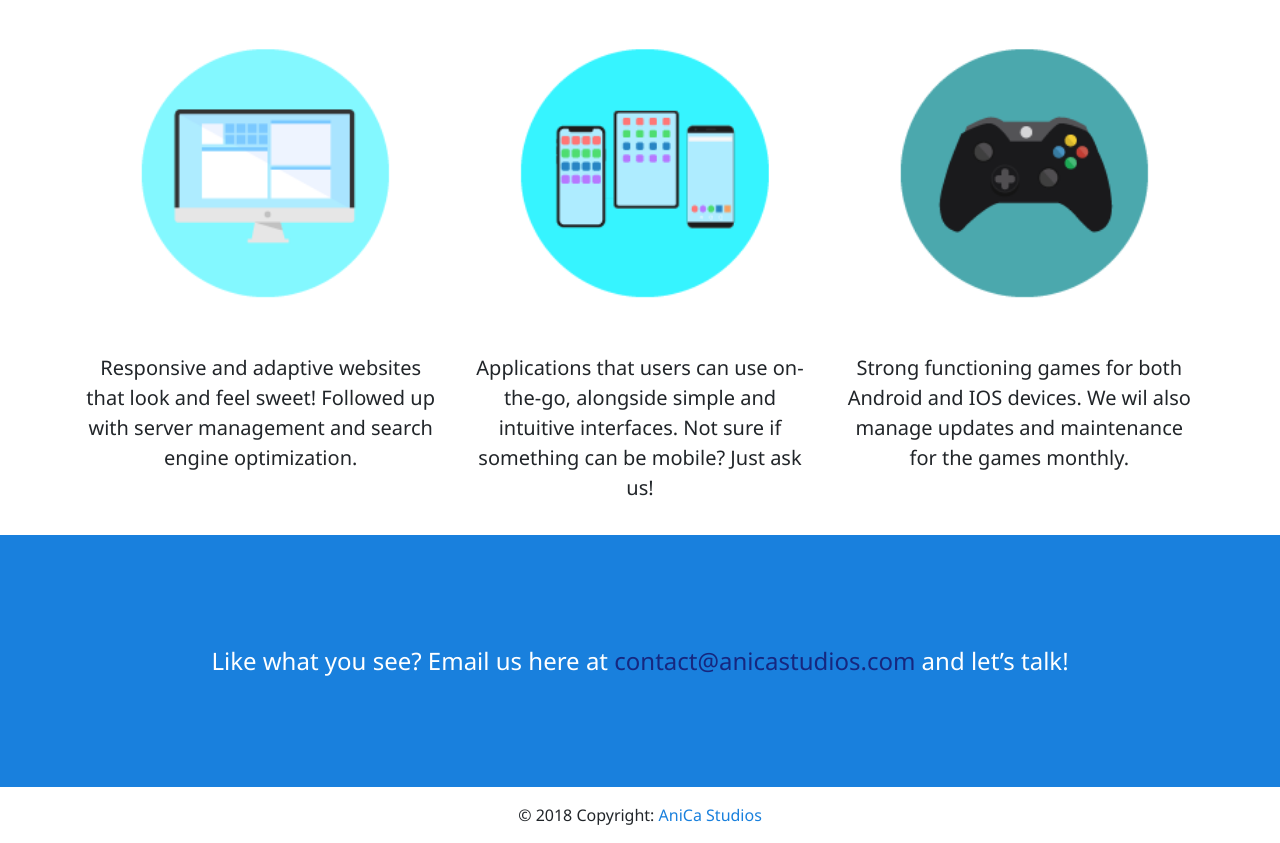
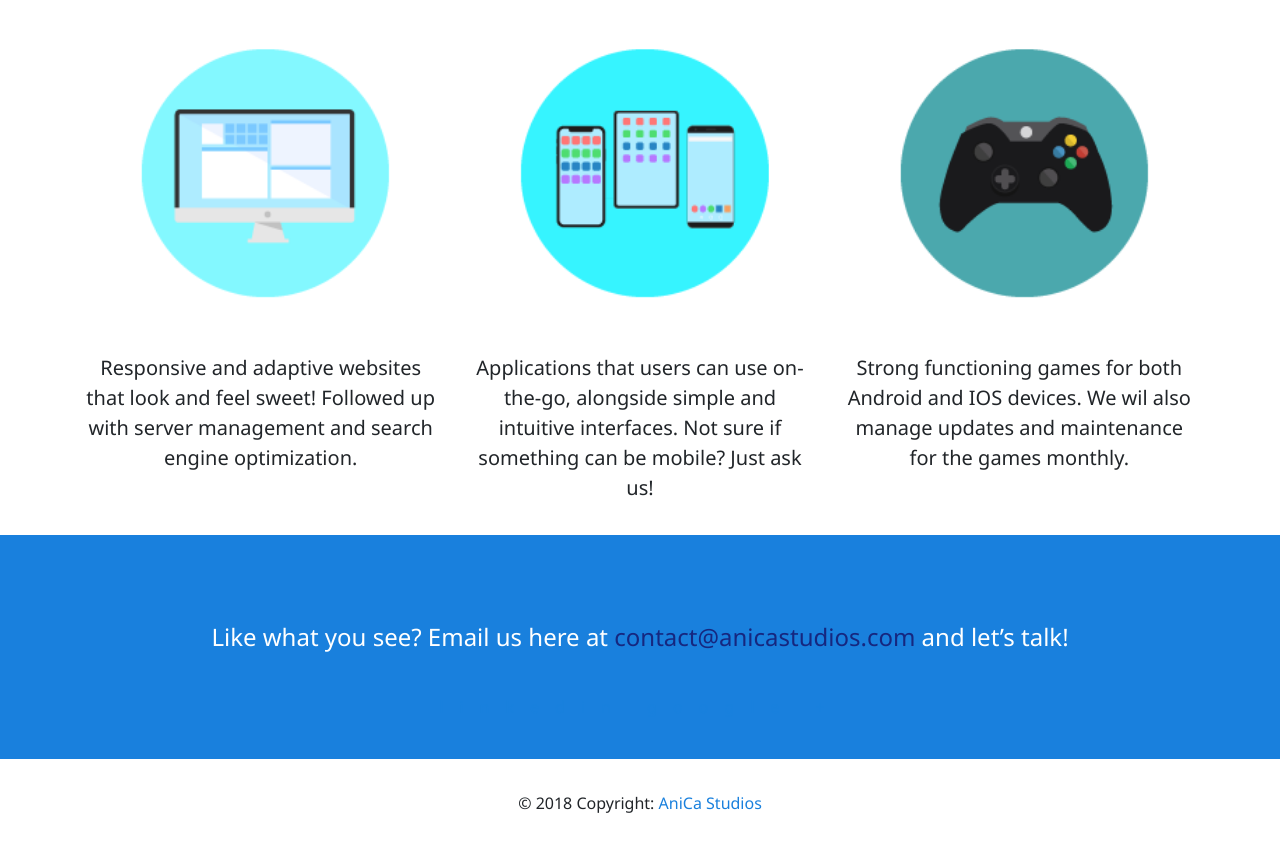
Before and after one commit to kkeena/AniCa-Website, a plain HTML site: page index.html in a window 1280 px wide. Shown: the part 1775-2618 px from the top of the page. Drawn offline with nearby package versions, Linux system fonts and the light colour scheme; some icons are missing.

Commit message:
first push for the website

```diff
--- a/index.html
+++ b/index.html
@@ -10,6 +10,9 @@
     <link rel="stylesheet" href="https://maxcdn.bootstrapcdn.com/bootstrap/4.0.0/css/bootstrap.min.css" integrity="sha384-Gn5384xqQ1aoWXA+058RXPxPg6fy4IWvTNh0E263XmFcJlSAwiGgFAW/dAiS6JXm" crossorigin="anonymous">
     <link rel="stylesheet" type="text/css" href="/main.css/style.css">
     <link href="https://fonts.googleapis.com/css?family=Noto+Sans" rel="stylesheet">
+
+    <!-- DC Social Icons CSS -->
+    <link rel="stylesheet" type="text/css" href="http://cdn.dcodes.net/2/social_icons/dc_social_icons.css" />
 </head>
 
     <body>
@@ -60,11 +63,13 @@
             </div>
         </div>
 <!--Line-->
+
         <div class="container">
             <div class="row text-center">
             <div class="col"></div>
             </div>
         </div>
+
 <!--Line-->
         <div id="Services">
             <div class="container">
@@ -88,18 +93,22 @@
             </div>
         </div>
 
+
         <div id="Contact">
                 <div class="wrapper4">
                     <div class="emailtext">Like what you see? Email us here at <a href="mailto:contact@anicastudios.com?Subject=Hello%20AniCa" targer="_top" class="subemail">contact@anicastudios.com</a> and let’s talk!</div>
+                        <p class="icons">
+                                <a class="linkedin_switch_dark dc_social_switch32" title="linkedin" href="https://www.linkedin.com/company/11519556/" target="_blank">linkedin</a>
+                                <a class="googleplus_switch_dark dc_social_switch32" title="google+" href="mailto:contact@anicastudios.com?Subject=Hi">google +</a>
+                        </p>
                 </div>
         </div>
 
             <div class="footer-copyright py-3 text-center">
                     © 2018 Copyright:
-                    <a href="#home" class="underline">AniCa Studios </a>
+                    <a href="#home" class="underline">AniCa Studios</a>
             </div>
    <a href="#Top"><img src="/_img/scroll-pic.png" class="scroll-to-top-link"></a>
-
    <script src="https://ajax.googleapis.com/ajax/libs/jquery/3.3.1/jquery.min.js"></script>
         <script src="js/main.js"></script>
     </body>
--- a/js/main.js
+++ b/js/main.js
@@ -38,8 +38,6 @@ $('a[href*="#"]')
     }
   });
 
-
-
 // ===== Scroll to Top ==== //
 $(window).scroll(function() {
   if ($(this).scrollTop() >= 100) {        // If page is scrolled more than 50px
--- a/main.css/style.css
+++ b/main.css/style.css
@@ -10,6 +10,10 @@ img {
 hr {
     width:60%;
     size:24px;
+}
+
+.fadein {
+    opacity:0;
 }
 
 /*--Line Divider--*/
@@ -184,7 +188,8 @@ p1 {
 
 .emailtext {
     text-align:center;
-    padding:4.5em;
+    padding:3.5em;
+    padding-bottom: 0;
     color:#fff;
     font-weight:400;
     font-size: 1.5em;
@@ -199,6 +204,13 @@ p1 {
     text-decoration: none;
     color:white;
     transition: 0.4s;
+}
+
+.icons {
+    text-align:center;
+    padding:0;
+    padding: 2.5em;
+    letter-spacing: 1em;
 }
 
 /*---About Us---*/
```
Lines whose indentation alone changed are shown as unchanged.
